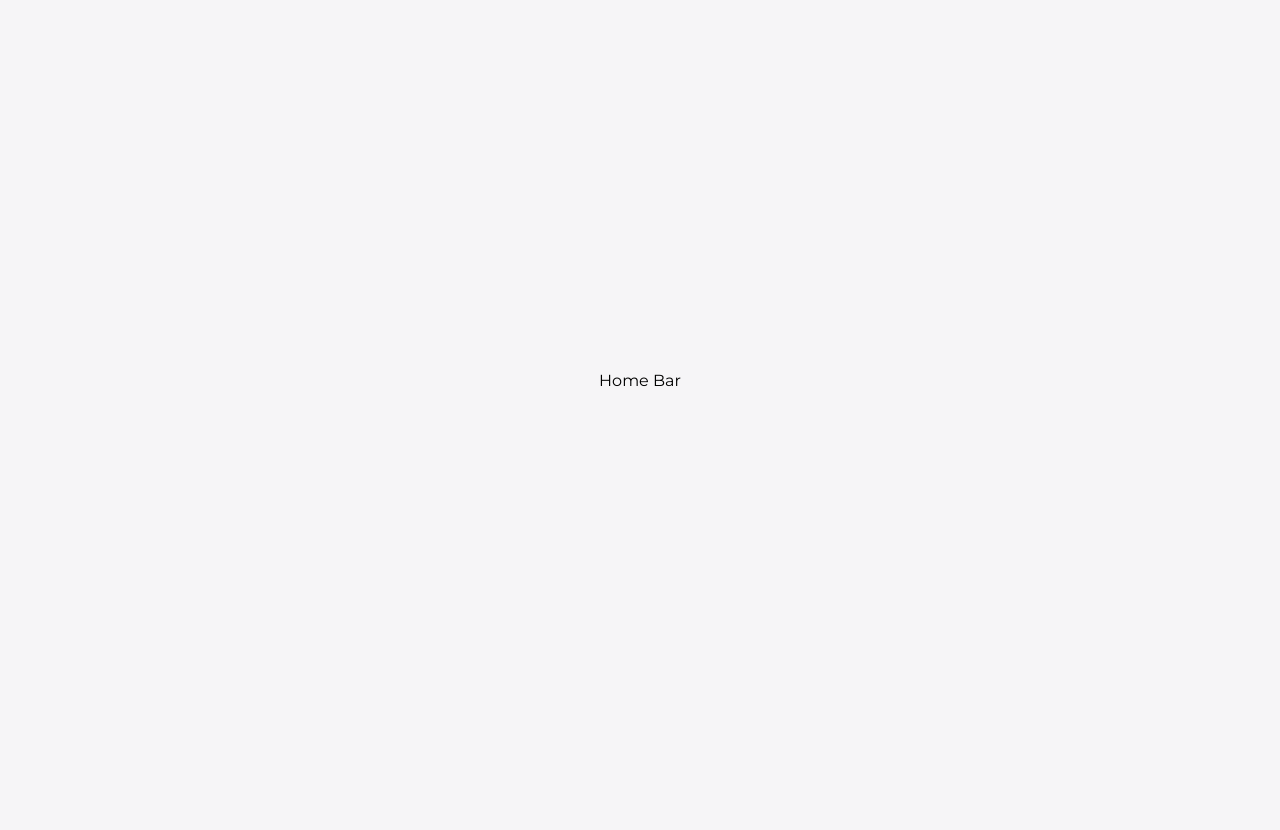
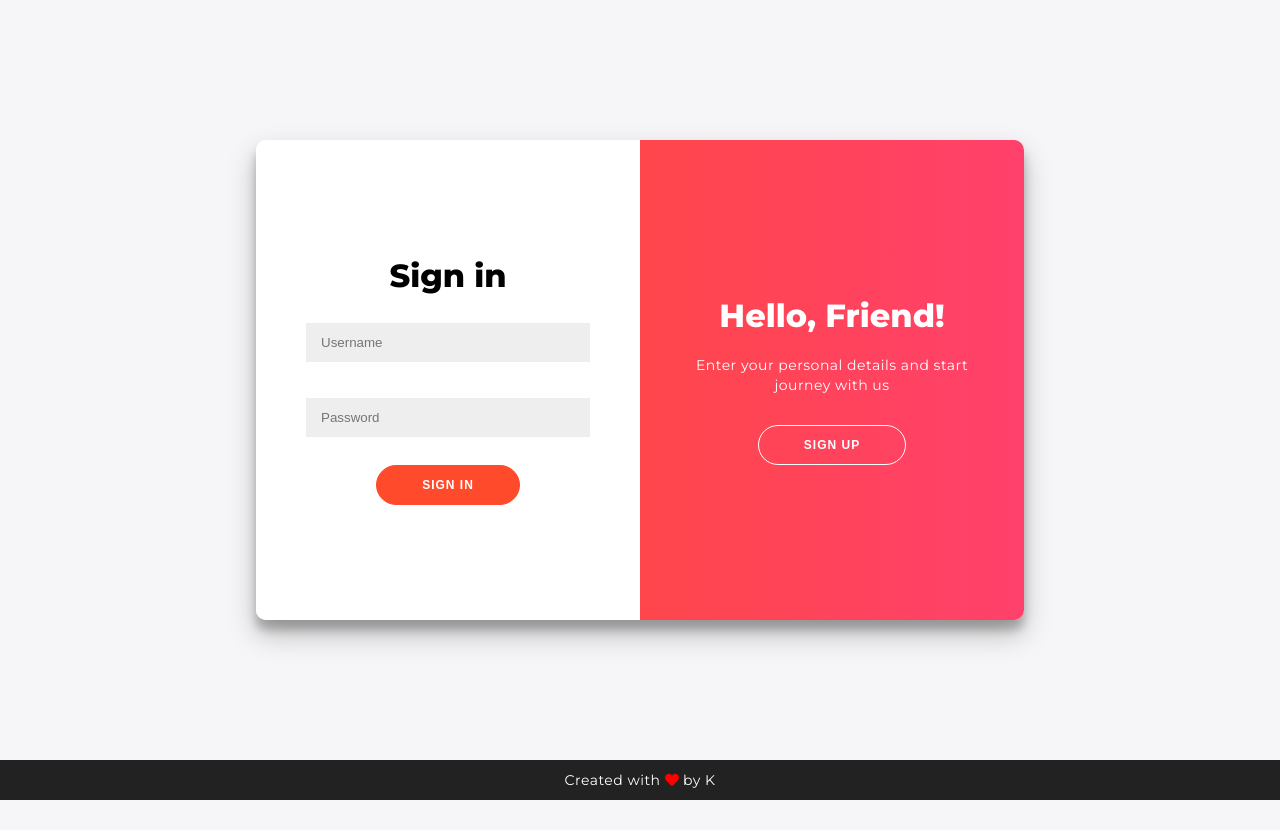
Before and after one commit to kishorek01/memoryapp, a React (Create React App) app: page / in a window 1280 px wide. Before the commit this address led to /home. Built offline with nearby package versions, Linux system fonts and the light colour scheme; sample sign-in values are in the browser's storage.

Commit message:
Login api added

```diff
--- a/src/components/landing.css
+++ b/src/components/landing.css
@@ -45,7 +45,7 @@
 	margin: 15px 0;
 }
 
-button {
+.button {
 	border-radius: 20px;
 	border: 1px solid #FF4B2B;
 	background-color: #FF4B2B;
@@ -59,20 +59,30 @@
 	transition: transform 80ms ease-in;
 }
 
-button:active {
+.button:active {
 	transform: scale(0.95);
 }
 
-button:focus {
+.button:focus {
 	outline: none;
 }
 
-button.ghost {
+.ghostbutton {
+	border-radius: 20px;
+	border: 1px solid #FF4B2B;
+	color: #FFFFFF;
+	font-size: 12px;
+	font-weight: bold;
+  cursor: pointer;
+	padding: 12px 45px;
+	letter-spacing: 1px;
+	text-transform: uppercase;
+	transition: transform 80ms ease-in;
 	background-color: transparent;
 	border-color: #FFFFFF;
 }
 
-form {
+.form {
 	background-color: #FFFFFF;
 	display: flex;
 	align-items: center;
@@ -84,7 +94,7 @@
 	text-align: center;
 }
 
-input {
+.inputcls {
 	background-color: #eee;
 	border: none;
 	padding: 12px 15px;
@@ -229,7 +239,7 @@
 	width: 40px;
 }
 
-footer {
+.footer {
     background-color: #222;
     color: #fff;
     font-size: 14px;
@@ -241,15 +251,15 @@
     z-index: 999;
 }
 
-footer p {
+.footer p {
     margin: 10px 0;
 }
 
-footer i {
+.footer i {
     color: red;
 }
 
-footer a {
+.footer a {
     color: #3c97bf;
     text-decoration: none;
 }
--- a/src/components/landing.js
+++ b/src/components/landing.js
@@ -16,7 +16,7 @@
         password:""
       },
     };
-    this.checkuser();
+    // this.checkuser();
   }
   changeValue(name,evt){
     let state=this.state;
@@ -77,42 +77,42 @@
 draggable
 pauseOnHover
 />
-      <div class="container" id="container">
-	<div class="form-container sign-up-container">
-		<form >
+      <div className="container" id="container">
+	<div className="form-container sign-up-container">
+		<form className="form">
 			<h1>Create Account</h1>
-			<input value={this.state.username} onChange={(e)=>{this.changeValue("username",e)}} placeholder="Username" />
-			<input value={this.state.password} onChange={(e)=>{this.changeValue("password",e)}} type="password" placeholder="Password" />
-			<button onClick={()=>this.signup()}>Sign Up</button>
+			<input className="inputcls" value={this.state.username} onChange={(e)=>{this.changeValue("username",e)}} placeholder="Username" />
+			<input className="inputcls" value={this.state.password} onChange={(e)=>{this.changeValue("password",e)}} type="password" placeholder="Password" />
+			<button className="button" onClick={()=>this.signup()}>Sign Up</button>
 		</form>
 	</div>
-	<div class="form-container sign-in-container">
-		<form >
+	<div className="form-container sign-in-container">
+		<form className="form">
 			<h1>Sign in</h1>
-			<input value={this.state.username} onChange={(e)=>{this.changeValue("username",e)}} placeholder="Username" />
-			<input value={this.state.password} onChange={(e)=>{this.changeValue("password",e)}} type="password" placeholder="Password" />
-			<button onClick={()=>this.login()}>Sign In</button>
+			<input className="inputcls" value={this.state.username} onChange={(e)=>{this.changeValue("username",e)}} placeholder="Username" />
+			<input className="inputcls" value={this.state.password} onChange={(e)=>{this.changeValue("password",e)}} type="password" placeholder="Password" />
+			<button className="button" onClick={()=>this.login()}>Sign In</button>
 		</form>
 	</div>
-	<div class="overlay-container">
-		<div class="overlay">
-			<div class="overlay-panel overlay-left">
+	<div className="overlay-container">
+		<div className="overlay">
+			<div className="overlay-panel overlay-left">
 				<h1>Welcome Back!</h1>
 				<p>To keep connected with us please login with your personal info</p>
-				<button class="ghost" onClick={()=>{this.signupclicked()}} id="signIn">Sign In</button>
+				<button className={"ghostbutton"} onClick={()=>{this.signupclicked()}} id="signIn">Sign In</button>
 			</div>
-			<div class="overlay-panel overlay-right">
+			<div className="overlay-panel overlay-right">
 				<h1>Hello, Friend!</h1>
 				<p>Enter your personal details and start journey with us</p>
-				<button class="ghost" onClick={()=>{this.signinclicked()}} id="signUp">Sign Up</button>
+				<button className={"ghostbutton"} onClick={()=>{this.signinclicked()}} id="signUp">Sign Up</button>
 			</div>
 		</div>
 	</div>
 </div>
 
-<footer>
+<footer className="footer">
 	<p>
-		Created with <i class="fa fa-heart"></i> by Kishore
+		Created with <i className="fa fa-heart"></i> by K
 	</p>
 </footer>
       </div>
```
